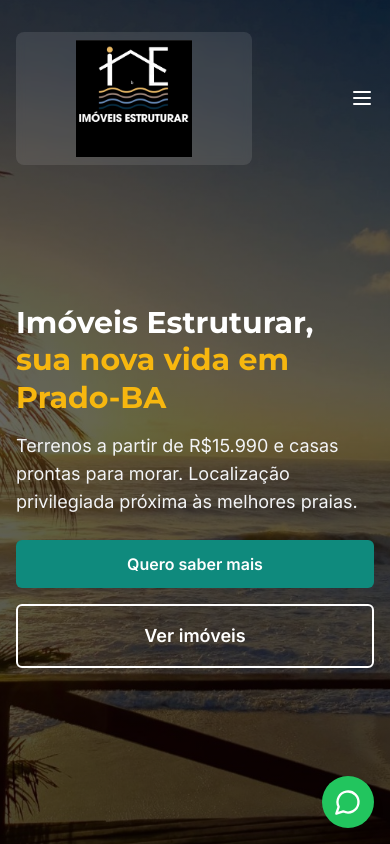
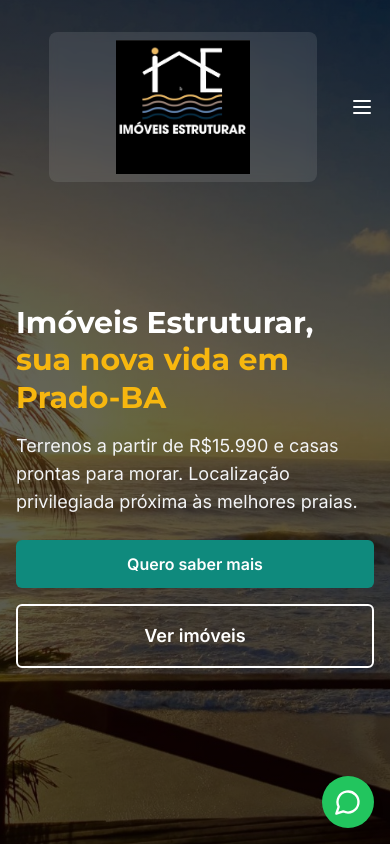
Before and after one commit to kassio20/Xenia, a Next.js app: page / in a window 390 px wide. Shown: the top 844 px of the page. Built offline with nearby package versions, Linux system fonts and the light colour scheme.

Commit message:
Fix logo centering on mobile devices

```diff
--- a/src/components/Hero.tsx
+++ b/src/components/Hero.tsx
@@ -82,15 +82,16 @@
       >
         <div className="container-custom flex justify-between items-center">
           {/* Logo */}
-          <div className="relative z-10">
+          <div className="relative z-10 flex w-full justify-center md:justify-start">
             <div className={`
               relative ${isScrolled ? "bg-gray-800/50" : "bg-white/10"} backdrop-blur-sm rounded-lg p-2 sm:p-4
               ${isScrolled
-                ? "w-full sm:w-64 md:w-80 h-auto aspect-video sm:h-45"
-                : "w-full sm:w-80 md:w-96 h-auto aspect-video sm:h-54"
+                ? "w-[80%] sm:w-64 md:w-80 h-auto aspect-video sm:h-45"
+                : "w-[80%] sm:w-80 md:w-96 h-auto aspect-video sm:h-54"
               }
               flex items-center justify-center
               transition-all duration-300
+              mx-auto md:mx-0
             `}>
               <Image
                 src="/logo-estruturar.png"
```
